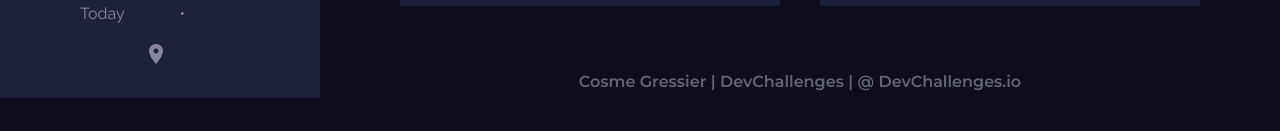
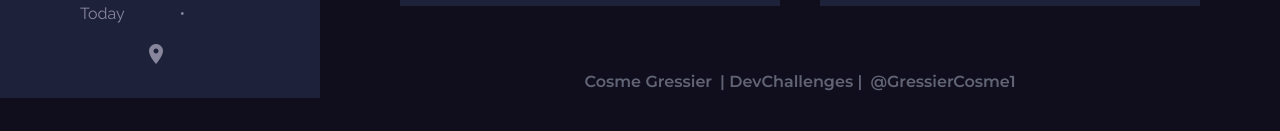
Before and after one commit to Cosme711/Challenge-Weather-App, a Vue app: page / in a window 1280 px wide. Shown: the part 702-833 px from the top of the page. Built offline with nearby package versions, Linux system fonts and the light colour scheme; no server answers.

Commit message:
Update Footer

```diff
--- a/src/components/Hightlights.vue
+++ b/src/components/Hightlights.vue
@@ -40,8 +40,10 @@
           </div>
     </div>
 
-      <footer class="mt-16 text-center text-footer">
-          <p>Cosme Gressier | <a href="">DevChallenges</a> | @ DevChallenges.io</p>
+      <footer class="mt-16 flex flex-col sm:flex-row justify-center text-center text-footer">
+          <div><a href="https://github.com/Cosme711">Cosme Gressier</a></div>
+          <div class="mx-2"><p>| <a href="https://devchallenges.io/">DevChallenges</a> |</p></div>
+          <div><a href="https://twitter.com/GressierCosme1">@GressierCosme1</a></div>
       </footer>
   </div>
 </template>
```
